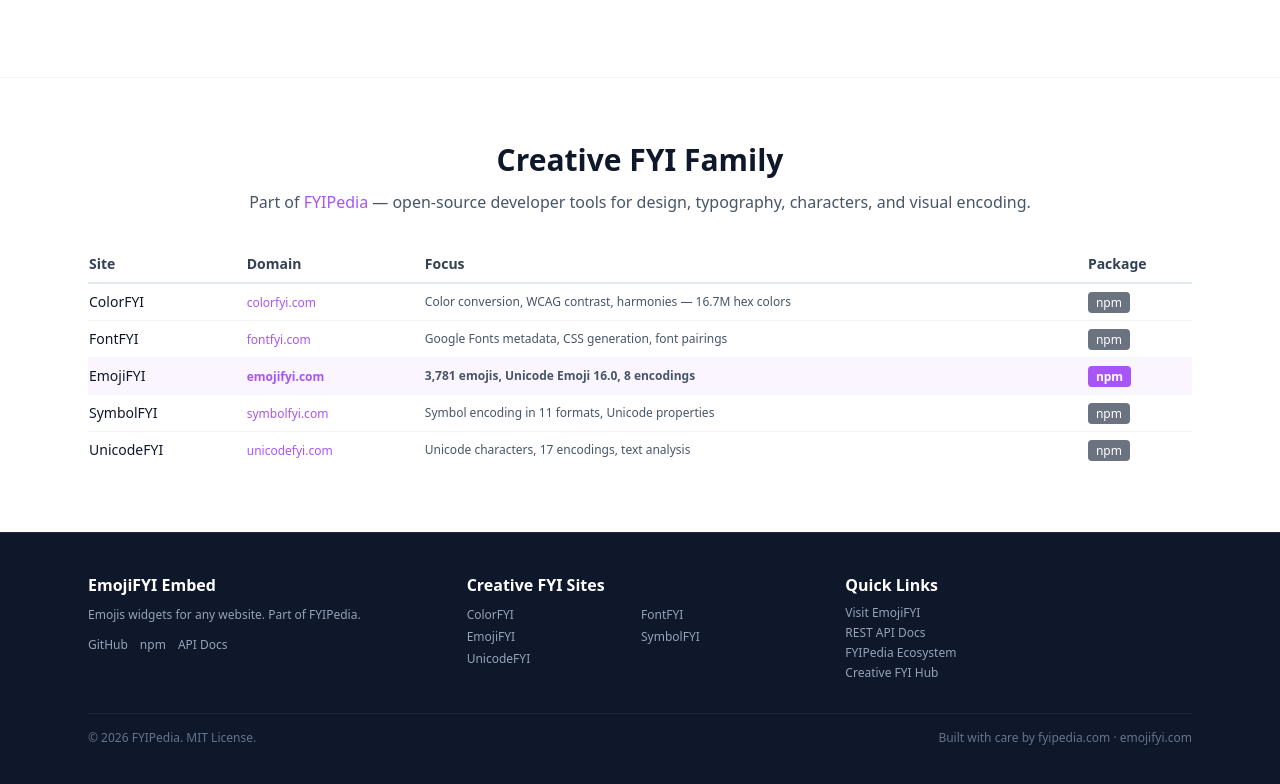
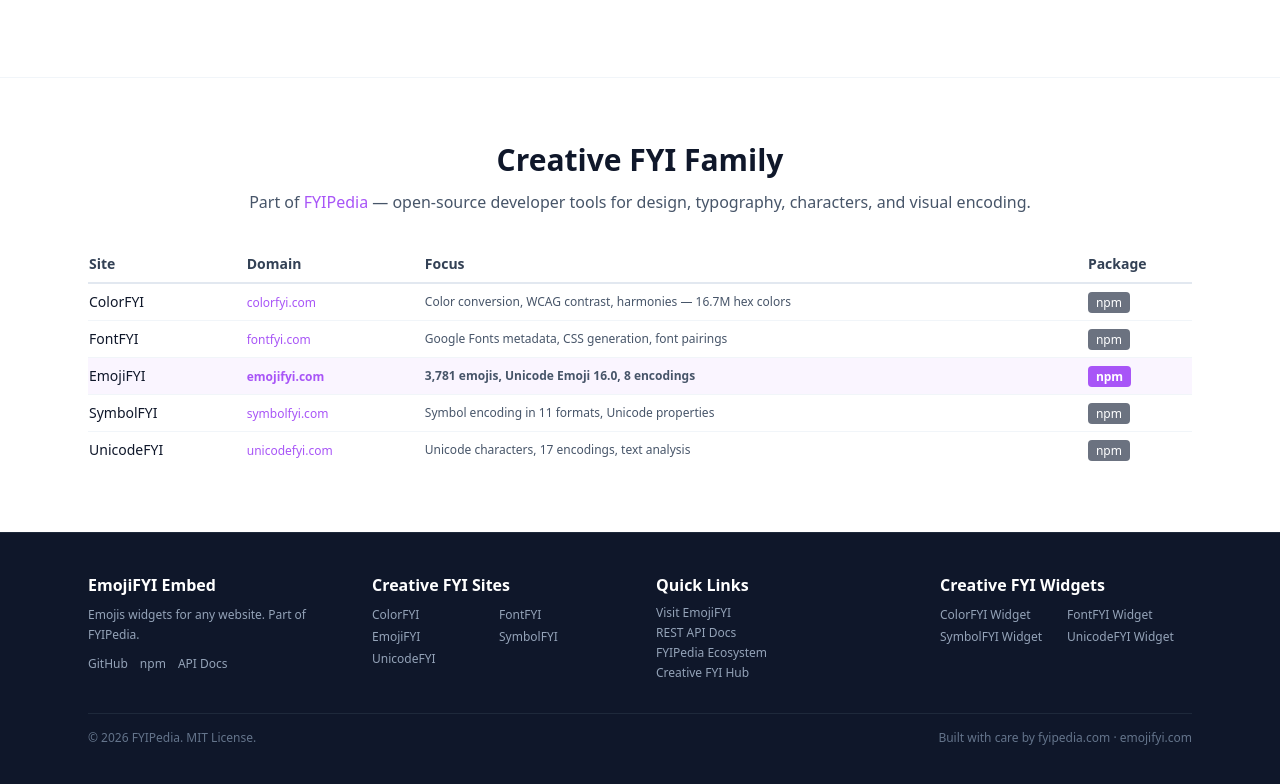
Before and after one commit to fyipedia/emojifyi-embed, a website: page docs/index.html in a window 1280 px wide. Shown: the part 3631-4415 px from the top of the page. Drawn offline with nearby package versions, Linux system fonts and the light colour scheme; a script that the page names is missing.

Commit message:
feat: add family widget cross-links in footer for SEO link equity

```diff
--- a/docs/index.html
+++ b/docs/index.html
@@ -380,7 +380,7 @@
   <!-- FOOTER -->
   <footer class="bg-slate-900 dark:bg-slate-950 text-slate-300 py-10 border-t border-slate-800">
     <div class="max-w-6xl mx-auto px-4 sm:px-6">
-      <div class="grid sm:grid-cols-3 gap-8 mb-8">
+      <div class="grid sm:grid-cols-4 gap-8 mb-8">
         <div>
           <h4 class="font-bold text-white mb-2">EmojiFYI Embed</h4>
           <p class="text-xs text-slate-400 leading-relaxed mb-3">Emojis widgets for any website. Part of <a href="https://fyipedia.com" class="hover:text-white" target="_blank" rel="noopener">FYIPedia</a>.</p>
@@ -409,6 +409,15 @@
             <li><a href="https://creativefyi.com" target="_blank" rel="noopener" class="text-slate-400 hover:text-white">Creative FYI Hub</a></li>
           </ul>
         </div>
+              <div>
+          <h4 class="font-bold text-white mb-2">Creative FYI Widgets</h4>
+          <div class="grid grid-cols-2 gap-0.5 text-xs">
+            <a href="https://widget.colorfyi.com" target="_blank" rel="noopener" class="text-slate-400 hover:text-white py-0.5">ColorFYI Widget</a>
+            <a href="https://widget.fontfyi.com" target="_blank" rel="noopener" class="text-slate-400 hover:text-white py-0.5">FontFYI Widget</a>
+            <a href="https://widget.symbolfyi.com" target="_blank" rel="noopener" class="text-slate-400 hover:text-white py-0.5">SymbolFYI Widget</a>
+            <a href="https://widget.unicodefyi.com" target="_blank" rel="noopener" class="text-slate-400 hover:text-white py-0.5">UnicodeFYI Widget</a>
+          </div>
+        </div>
       </div>
       <div class="border-t border-slate-800 pt-4 flex flex-col sm:flex-row justify-between gap-2 text-xs text-slate-500">
         <span>&copy; <span x-text="new Date().getFullYear()"></span> FYIPedia. MIT License.</span>
```
